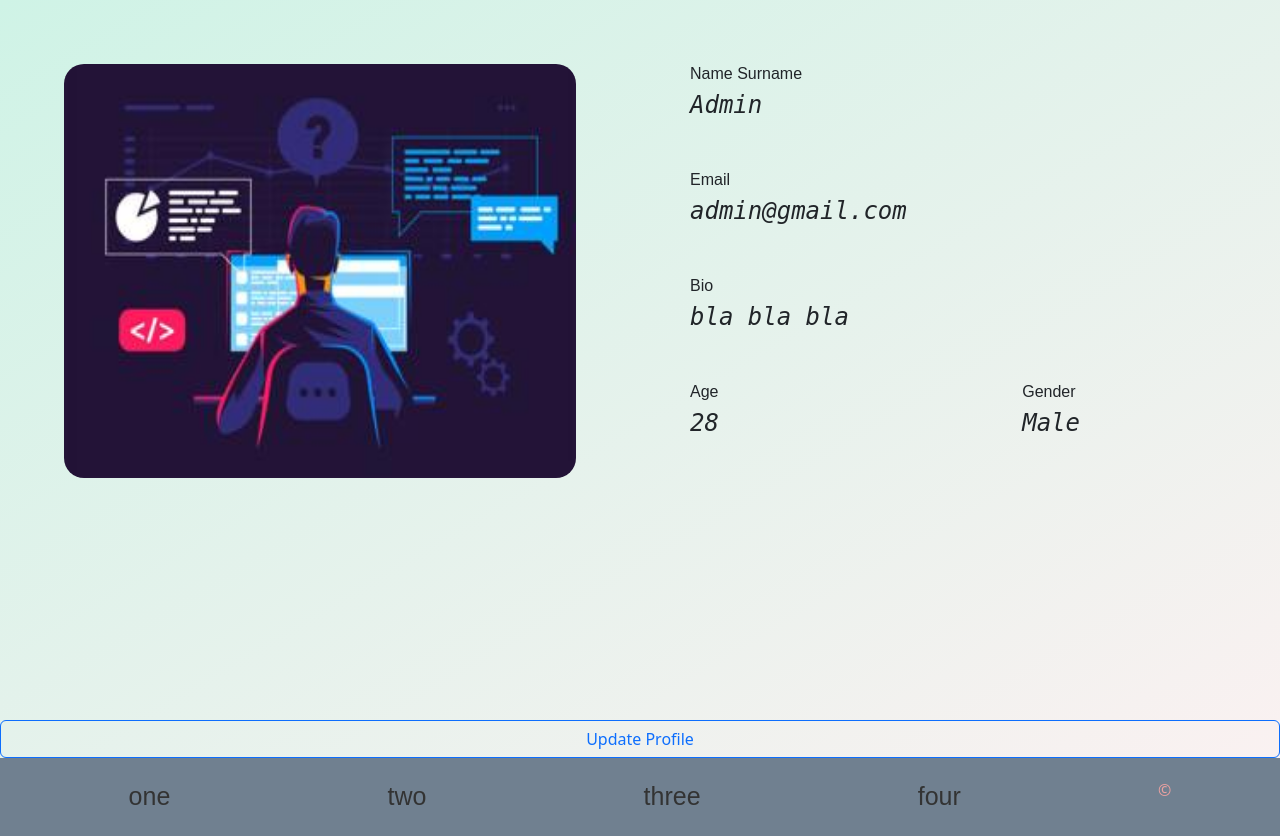
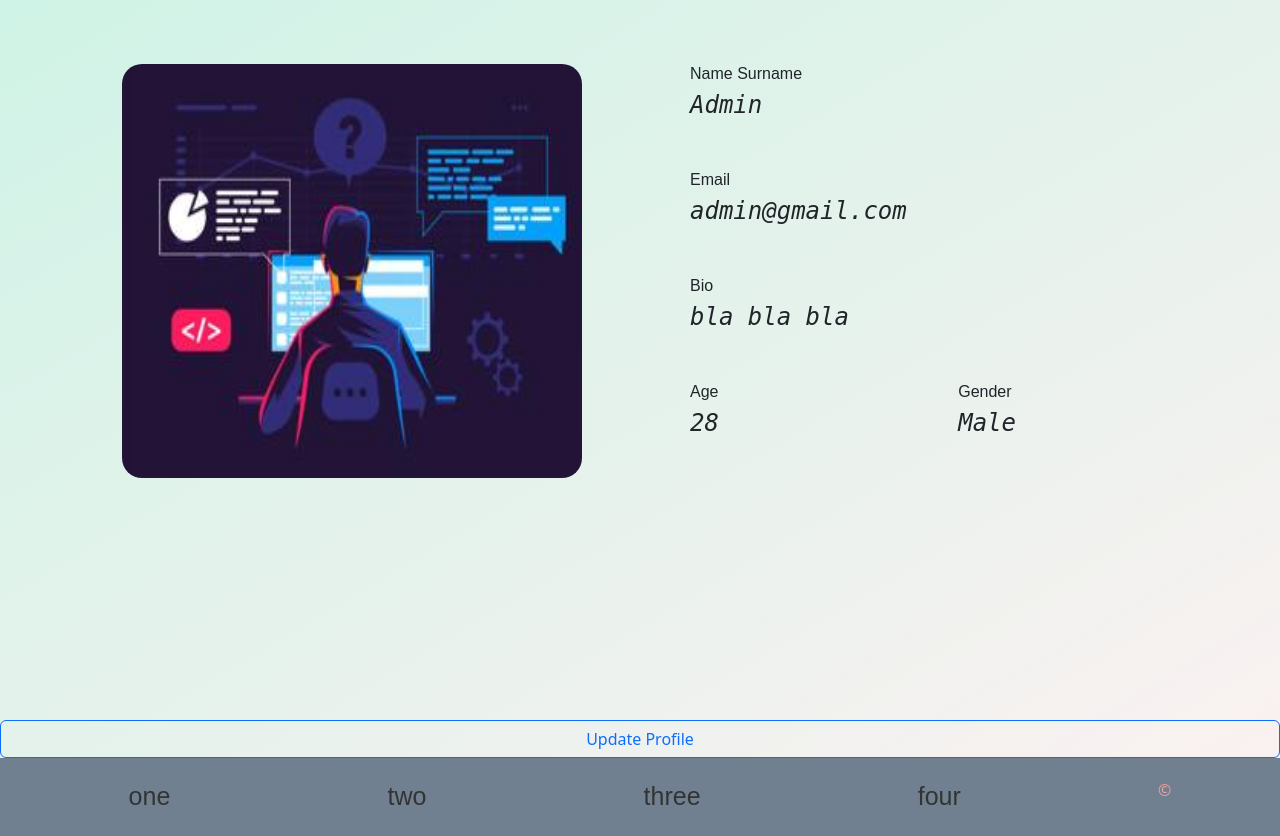
Before and after one commit to AbrorBoqiyev/sale, a Django app: template savdo/users/templates/profile_page.html in a window 1280 px wide. Shown: the part 86-922 px from the top of the page. Run offline with Django 5.2, Linux system fonts and the light colour scheme; the template is opened without the code that fills it: values that come from a table or form of the project are taken from there, others are empty; a user stored in the database is signed in; data comes from the database, SQL or seed files in the repository; both versions use the stored data as it was after the commit; parts of the project's set-up code (start-up, migrations or seed data) failed here and were passed over; some libraries are stand-ins or nearby versions.

Commit message:
some modifications

```diff
--- a/savdo/posts/views.py
+++ b/savdo/posts/views.py
@@ -2,6 +2,7 @@ from django.shortcuts import render, redirect
 from .forms import PostsForm
 from .models import Posts
 from django.contrib import messages
+from django.contrib.auth.models import User
 
 
 def postsView(request):
--- a/savdo/static/styles/profile.css
+++ b/savdo/static/styles/profile.css
@@ -9,7 +9,7 @@
     width: 100%;
     display: grid;
     grid-template-columns: repeat(2, 1fr);
-    padding: 4rem 0;
+    padding: 4rem ;
 
 }
 .profile-intro-wrapper img {
```
Also changed, not shown: savdo/db.sqlite3, savdo/media/profile_pics/pexels-david-bartus-43782-610293.jpg (added).
